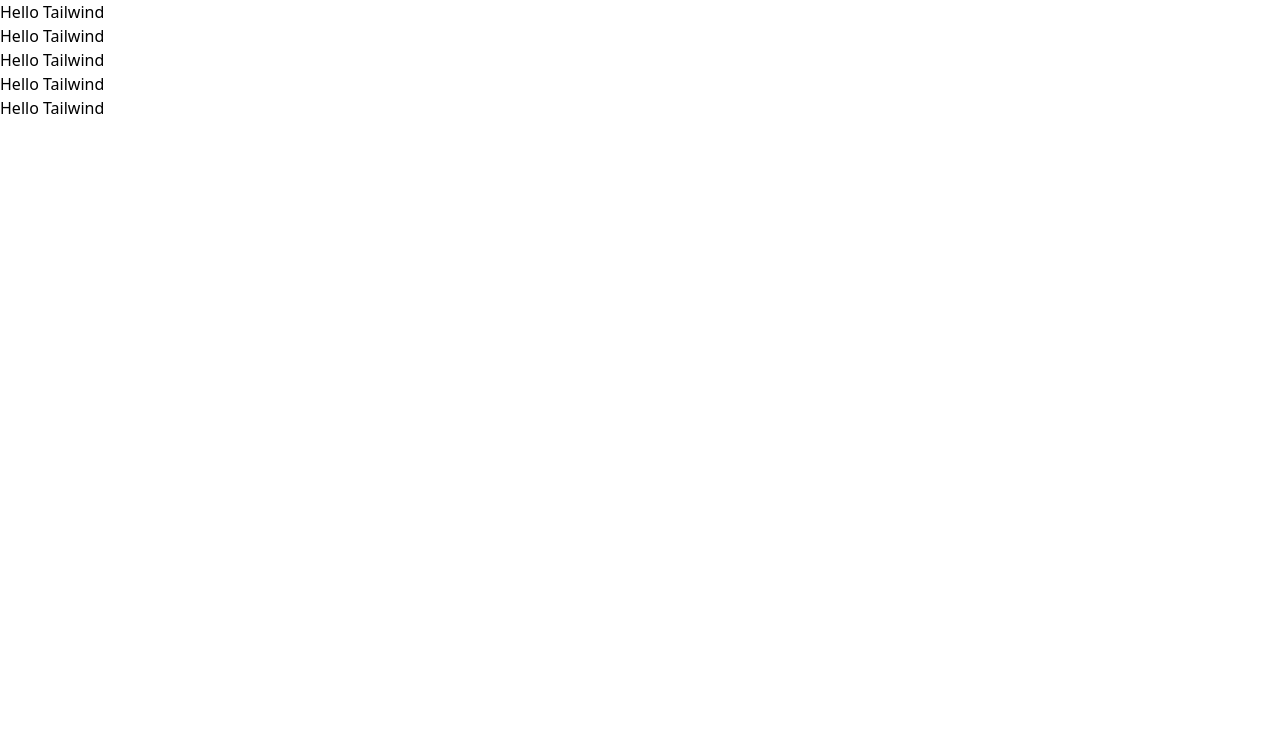
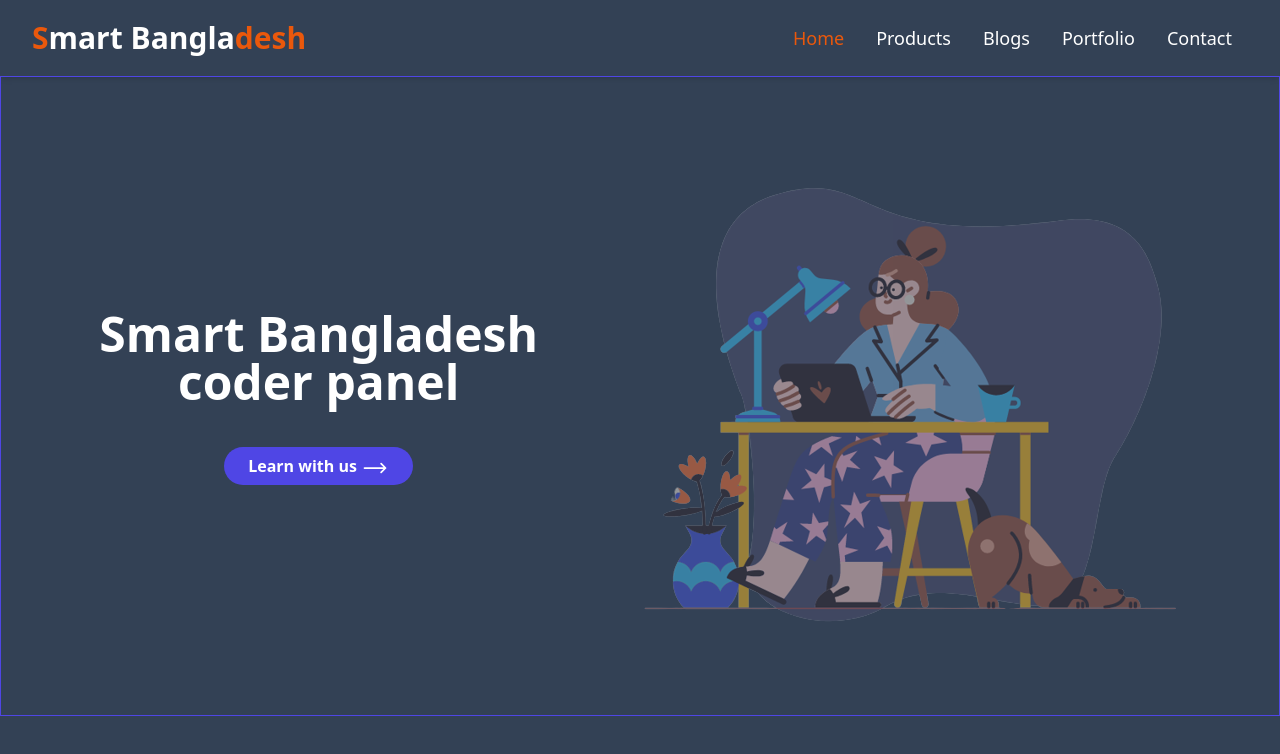
Before and after one commit to mhrhabib-dev/first-tailwind-website, a website built with Vite: page index.html in a window 1280 px wide. Built offline with nearby package versions, Linux system fonts and the light colour scheme.

Commit message:
nav and hero area add

```diff
--- a/index.html
+++ b/index.html
@@ -6,13 +6,36 @@
     <title>First Tailwind Website</title>
     <link rel="stylesheet" href="CSS/main.css">
 </head>
-<body>
-    <h1>Hello Tailwind</h1>
-    <h2>Hello Tailwind</h2>
-    <h3>Hello Tailwind</h3>
-    <h4>Hello Tailwind</h4>
-    <p>Hello Tailwind</p>
-
-
+<body class="bg-slate-700">
+    <nav class="container mx-auto shadow-md">
+        <div class="mx-8">
+            <div class=" sm:flex justify-between items-center py-5 ">
+                <div class="text-center mb-3 sm:mb-0">
+                    <a href="#" class="text-2xl sm:text-3xl font-semibold sm:font-bold  text-white"><span class="text-orange-600 ">S</span>mart Bangla<span class="text-orange-600">desh</span></a>
+                </div>
+                <ul class="sm:flex items-center text-center border-t sm:border-none py-3 sm:py-0 ">
+                    <li><a href="#" class="text-orange-600 py-2 px-4 transition-all font-medium text-lg">Home</a></li>
+                    <li><a href="#" class="text-white hover:text-orange-600 py-2 px-4 transition-all font-medium text-lg">Products</a></li>
+                    <li><a href="#" class="text-white hover:text-orange-600 py-2 px-4 transition-all font-medium text-lg">Blogs</a></li>
+                    <li><a href="#" class="text-white hover:text-orange-600 py-2 px-4 transition-all font-medium text-lg">Portfolio</a></li>
+                    <li><a href="#" class="text-white hover:text-orange-600 py-2 px-4 transition-all font-medium text-lg">Contact</a></li>
+                </ul>
+            </div>
+        </div>
+    </nav>
+    <header>
+        <div class="container h-[80vh] border-0 sm:border border-indigo-600 border-t-0 mx-auto text-white text-center sm:flex justify-around items-center py-8 px-12">
+            <div class="mt-8 sm:mt-0">
+                <h1 class="text-2xl sm:text-5xl mb-6 sm:mb-12 font-semibold sm:font-bold">Smart Bangladesh <br> coder panel</h1>
+                <a class="py-2 px-6 bg-indigo-600 hover:bg-indigo-800 transition-all rounded-full font-medium sm:font-semibold smshadow-lg shadow-slate-900" href="#">Learn with us <svg class="w-7 inline-block" xmlns="http://www.w3.org/2000/svg" fill="none" viewBox="0 0 24 24" stroke-width="1.5" stroke="currentColor" class="size-6">
+                    <path stroke-linecap="round" stroke-linejoin="round" d="M17.25 8.25 21 12m0 0-3.75 3.75M21 12H3"/>
+                  </svg>
+                  </a>
+            </div>
+            <div>
+                <img class="animate-pulse" src="images/hero-img.png" alt="">
+            </div>
+        </div>
+    </header>
 </body>
 </html>
```
Also changed, not shown: images/backEnd.png (added), images/client-01.png (added), images/client-02.png (added), images/client-03.png (added), images/client-04.png (added), images/client-05.png (added), images/client-06.png (added), images/client-07.png (added), images/client-08.png (added), images/client-09.png (added), images/frontEnd.png (added), images/hero-img.png (added), images/javascript.png (added), images/subscribe-bg.png (added).
